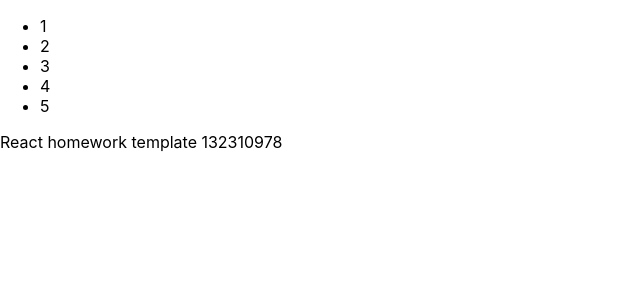
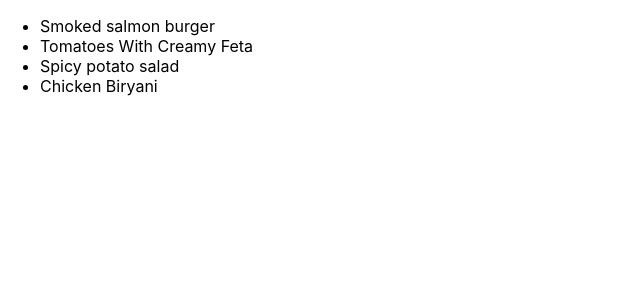
Before and after one commit to Sergii79/recipecard-new, a React (Create React App) app: page / in a window 1280 px wide. Shown: the top 300 px of the page, without its empty margins (0-640 px from the left). Built offline with nearby package versions, Linux system fonts and the light colour scheme.

Commit message:
commit first

```diff
--- a/src/components/App.js
+++ b/src/components/App.js
@@ -1,11 +1,10 @@
 import { RecipeList } from "./RecipeList";
-
+import recipes from '../recipes.json';
 
 export const App = () => {
   return (
     <div>
-      <RecipeList items={[1, 2, 3, 4, 5]} />
-      React homework template 132310978
+      <RecipeList items={recipes} />
     </div>
   );
 };
--- a/src/components/RecipeList.js
+++ b/src/components/RecipeList.js
@@ -1,8 +1,8 @@
 export const RecipeList = ({ items }) => {
     return (
         <ul>
-            {items.map((item, idx) => (
-                <li key={idx}>{item}</li>
+            {items.map((item) => (
+                <li key={item.id}>{item.name}</li>
             ))}
         </ul>
     );
```
